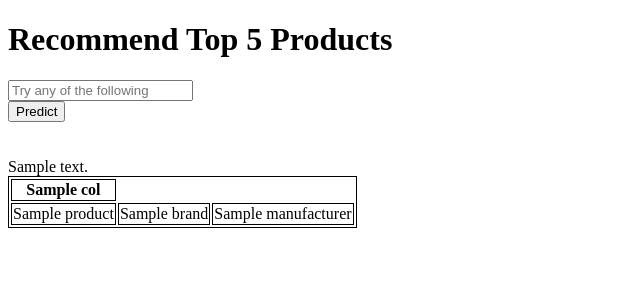
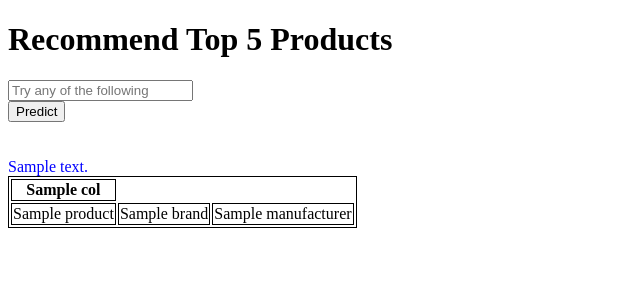
Before and after one commit to cveluru/SentimentProductRecommendation, a Flask app: template templates/home.html in a window 1280 px wide. Shown: the top 300 px of the page, without its empty margins (0-640 px from the left). Run offline with Flask 3, Linux system fonts and the light colour scheme; the template is opened without the code that fills it: most values are stand-ins (such as "Sample title", 1, 10 or a date in 2020); parts of the project's set-up code (start-up, migrations or seed data) failed here and were passed over.

Commit message:
Update home.html

```diff
--- a/templates/home.html
+++ b/templates/home.html
@@ -26,8 +26,9 @@
    <br>
    <br>
  </div>
- <div class="alert alert-success" role="alert">
+ <div class="alert alert-success" role="alert", style="color:blue;">
  {{ text }}
+ <br>
 </div>
 
 <div>
```
